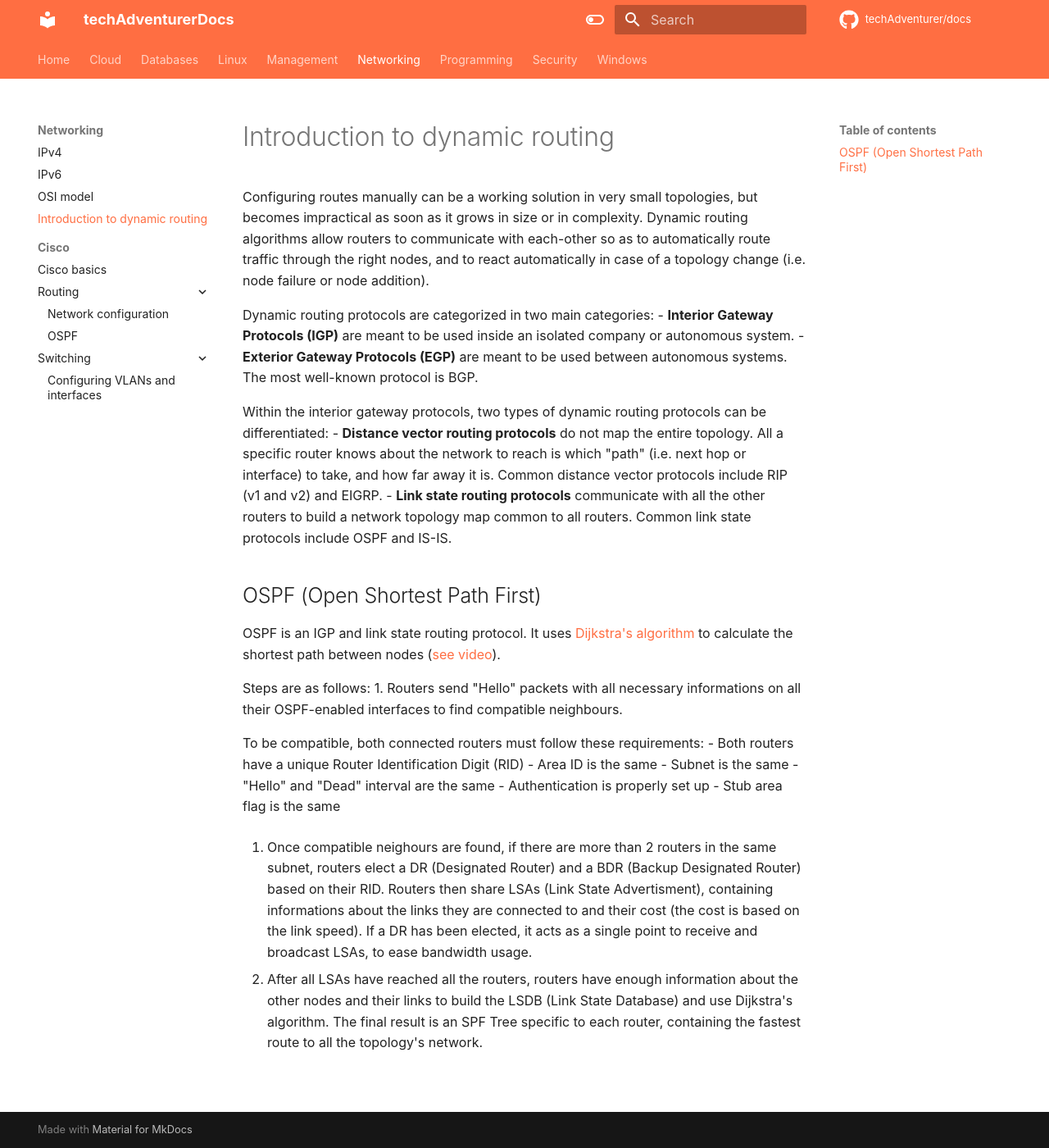
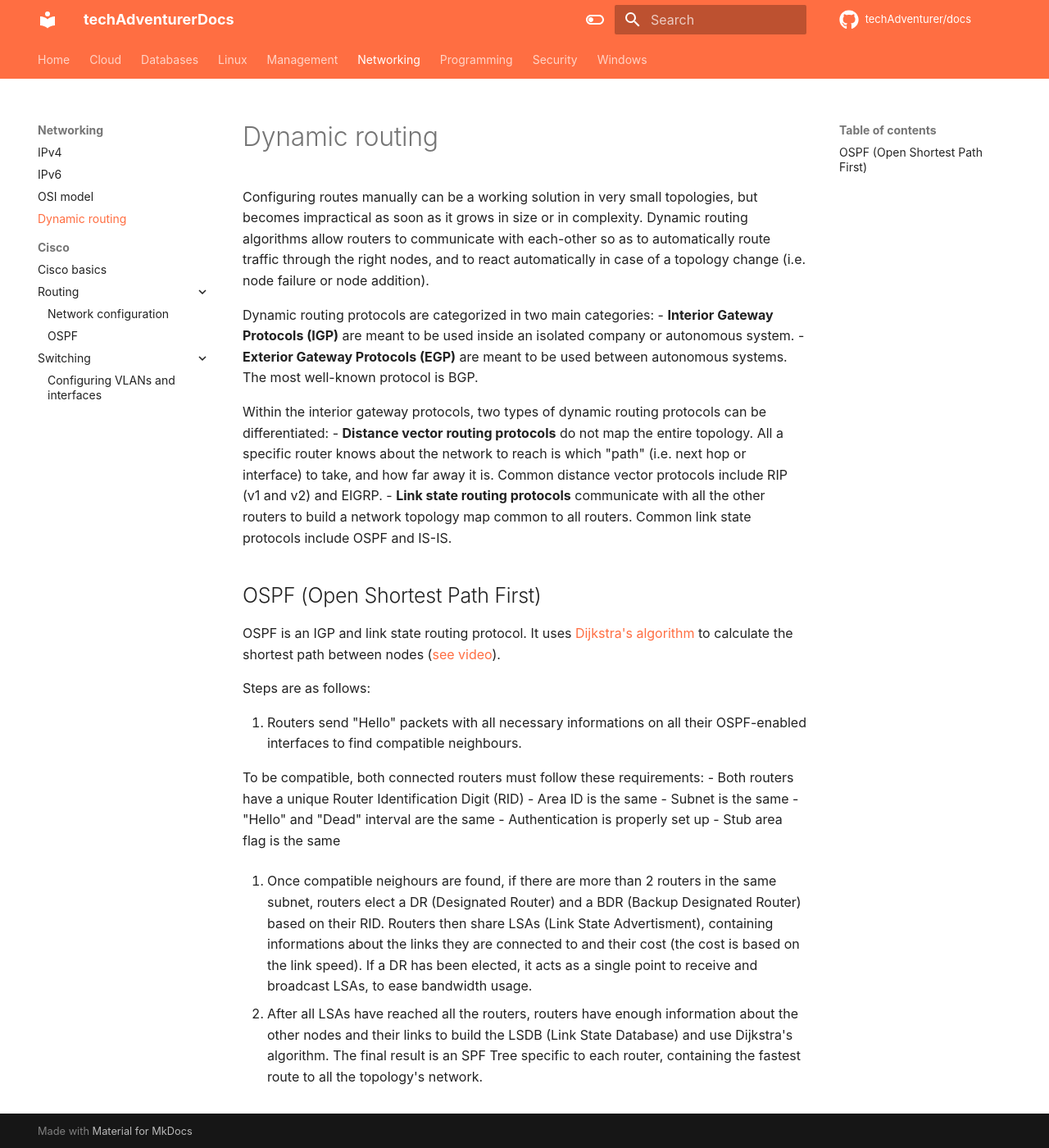
Before and after one commit to techAdventurer/docs, an MkDocs documentation site: the page built from docs/Networking/dynamic_routing_protocols.md, in a window 1280 px wide and 1400 px high. Shown: the whole window at 82% size. Built offline with MkDocs 1.6.1 and Material for MkDocs 9.7.7, drawn with Linux system fonts in a browser that asks for light colours; comment, search, counter and statistics services are not loaded.

Commit message:
Update dynamic_routing_protocols.md

```diff
--- a/docs/Networking/dynamic_routing_protocols.md
+++ b/docs/Networking/dynamic_routing_protocols.md
@@ -1,4 +1,4 @@
-# Introduction to dynamic routing
+# Dynamic routing
 Configuring routes manually can be a working solution in very small topologies, but becomes impractical as soon as it grows in size or in complexity. Dynamic routing algorithms allow routers to communicate with each-other so as to automatically route traffic through the right nodes, and to react automatically in case of a topology change (i.e. node failure or node addition).
 
 Dynamic routing protocols are categorized in two main categories:
@@ -13,6 +13,7 @@ Within the interior gateway protocols, two types of dynamic routing protocols ca
 OSPF is an IGP and link state routing protocol. It uses [Dijkstra's algorithm](https://en.wikipedia.org/wiki/Dijkstra's_algorithm) to calculate the shortest path between nodes ([see video](https://www.youtube.com/watch?v=pVfj6mxhdMw&t)).
 
 Steps are as follows:
+
 1. Routers send "Hello" packets with all necessary informations on all their OSPF-enabled interfaces to find compatible neighbours.
 
 To be compatible, both connected routers must follow these requirements:
```
